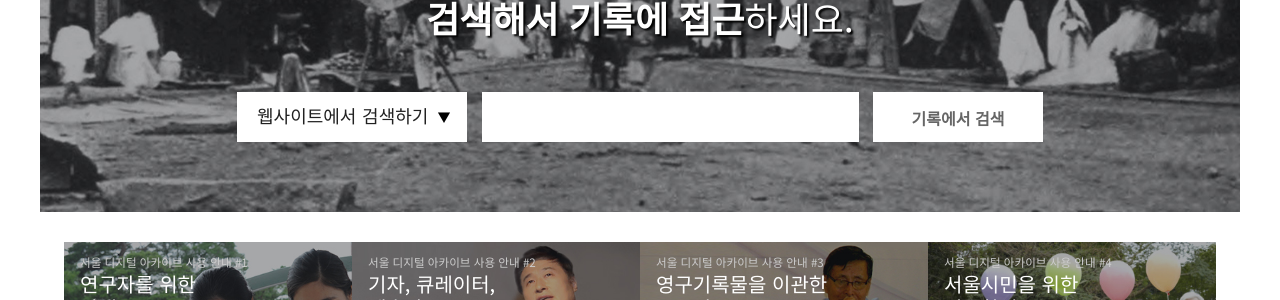
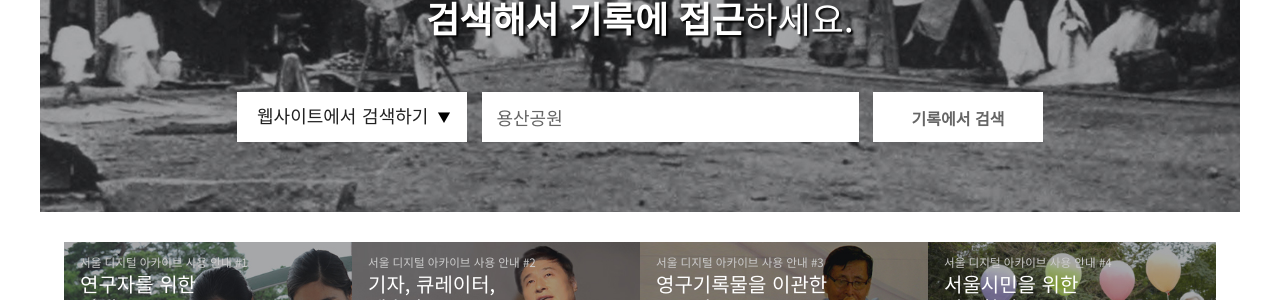
Before and after one commit to sda17dev/prototype2, a Jekyll site: the page built from index.html, in a window 1280 px wide. Shown: the part 344-644 px from the top of the page. Built offline with Jekyll 4.4.1, drawn with Linux system fonts in a browser that asks for light colours; a style sheet for code colours, icons or effects is not loaded.

Commit message:
검색 화면 링크를 살짝 수정합니다.

```diff
--- a/index.html
+++ b/index.html
@@ -1,11 +1,14 @@
 ---
 layout: page
+search:
+  keyword: 용산공원
+  link: /search/yongsan-gongwon/
 ---
 
 <div class="fc01" id="main-content">
   <div class="inner">
     <!-- Main search box -->
-    <form class="cf02" action="" method="post">
+    <form class="cf02">
       <p>서울기록원은<br/>
       <b>서울의 과거, 현재 기록</b>을 보관하고 있습니다.<br/>
       <b>검색해서 기록에 접근</b>하세요.</p>
@@ -16,8 +19,8 @@ layout: page
           <option value="1">기록에서 검색하기</option>
         </select>
         <label for="search_query">검색어</label>
-        <input type="text" name="query" id="search_query"/>
-        <button><a href="http://sda.slowalk.net/search/yongsan-gongwon/">기록에서 검색</a></button>
+        <input type="text" name="query" id="search_query" value="{{ page.search.keyword }}"/>
+        <button><a href="{{ page.search.link }}">기록에서 검색</a></button>
       </fieldset>
     </form>
     <!-- //Main search box -->
```
